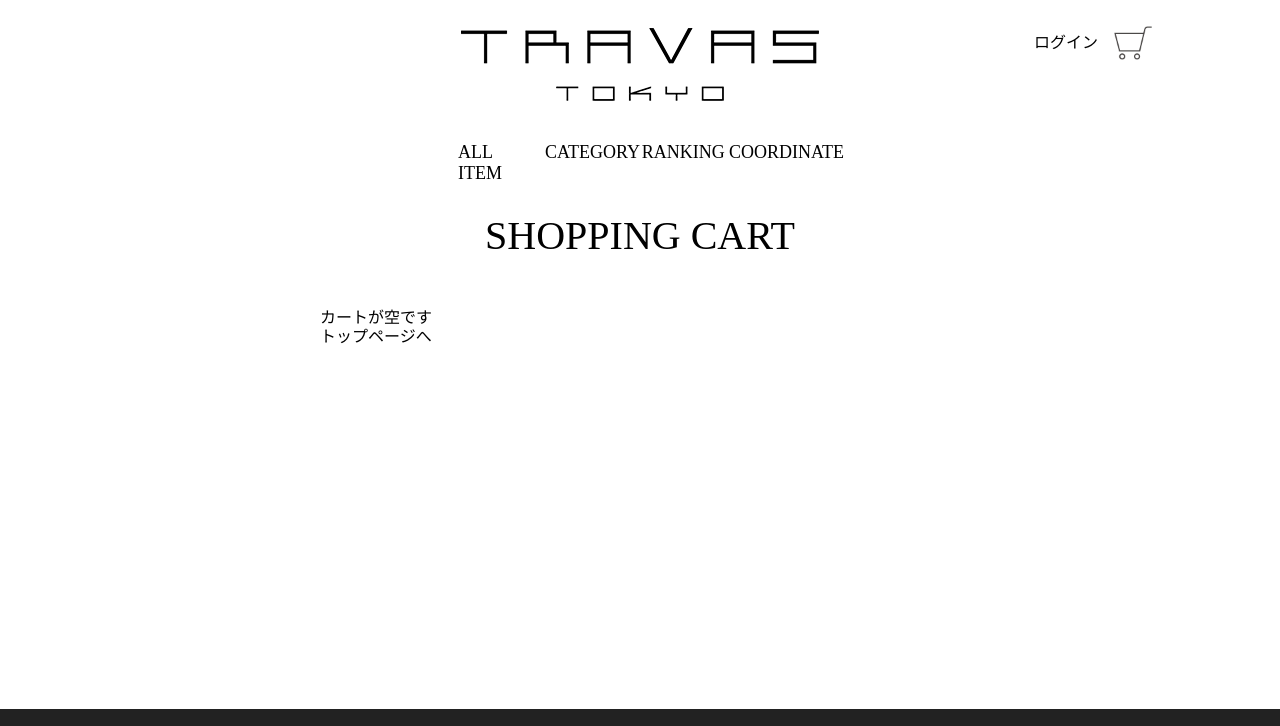
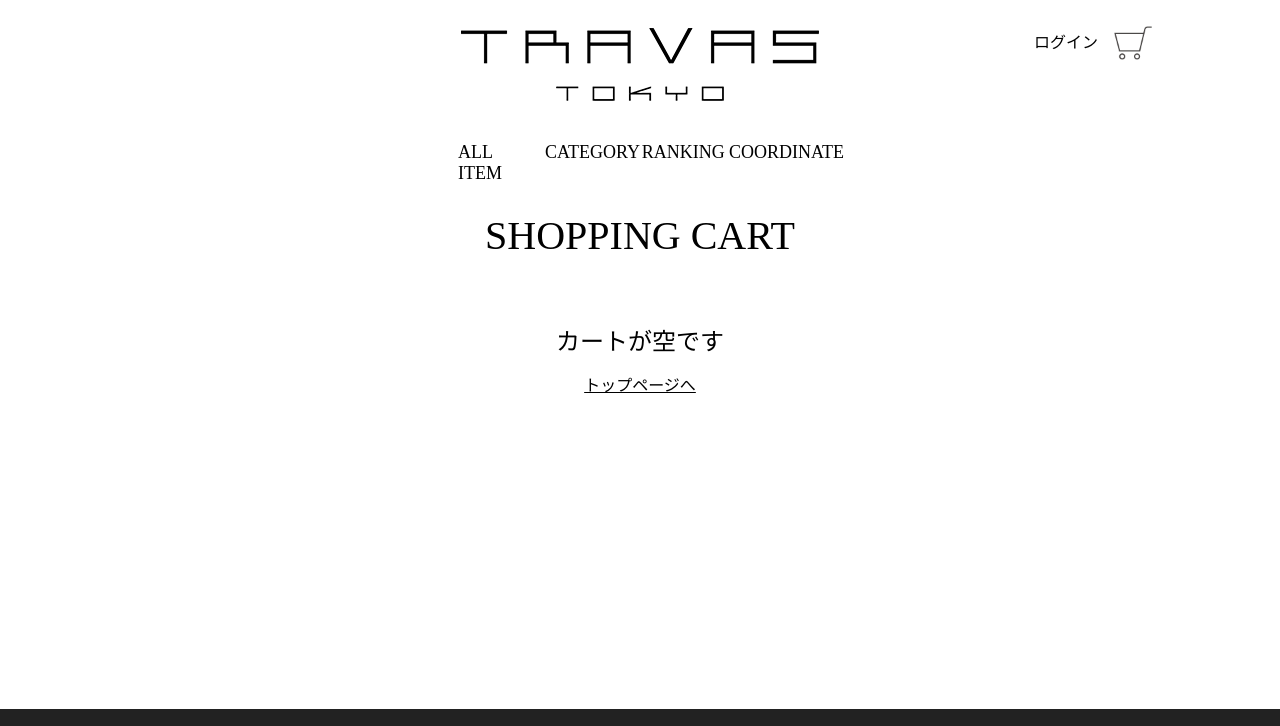
Before and after one commit to suzu0117/EC_Portfolio, a plain HTML site: page cart.html in a window 1280 px wide. Shown: the top 726 px of the page. Drawn offline with Linux system fonts and the light colour scheme.

Commit message:
Update cart.css

```diff
--- a/css/cart.css
+++ b/css/cart.css
@@ -78,3 +78,17 @@ h2 {
     text-align: center;
     margin-bottom:10px;
 }
+
+.empty_cart_area {
+    text-align: center;
+}
+
+.empty_cart_message {
+    font-size:24px;
+    margin-top:20px;
+    margin-bottom: 20px;
+}
+
+.empty_cart_link {
+    text-decoration: underline;
+}
```
